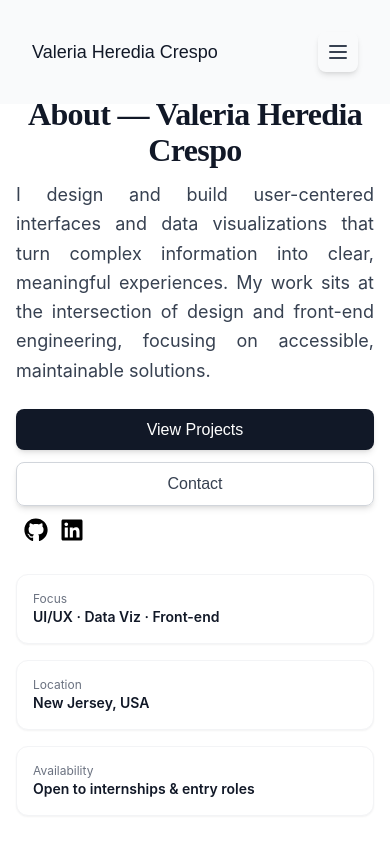
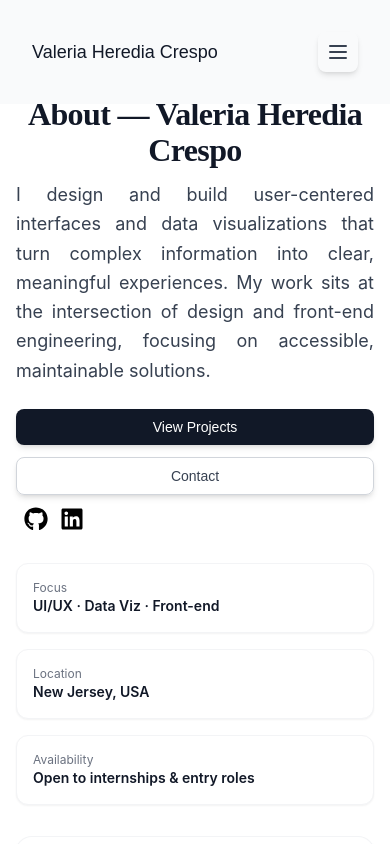
Before and after one commit to vvh24/portfolioBase, a Next.js app: page /about in a window 390 px wide. Shown: the top 844 px of the page. Built offline with nearby package versions, Linux system fonts and the light colour scheme.

Commit message:
adjusting buttons size for mobile  device responsiveness

```diff
--- a/src/components/ui/rounded-button.tsx
+++ b/src/components/ui/rounded-button.tsx
@@ -9,7 +9,8 @@ type RoundedButtonProps = {
 };
 
 const RoundedButton: React.FC<RoundedButtonProps> = ({ href, className, children }) => {
-  const baseStyles = "inline-flex items-center justify-center px-4 py-2 rounded-md no-underline text-center font-medium transition-all";
+  // Responsive base styles: compact on mobile, roomy on md+
+  const baseStyles = "inline-flex items-center justify-center rounded-md no-underline text-center font-medium transition-all px-3 py-2 text-sm md:px-4 md:py-2 md:text-base";
 
   if (href) {
     return (
```
